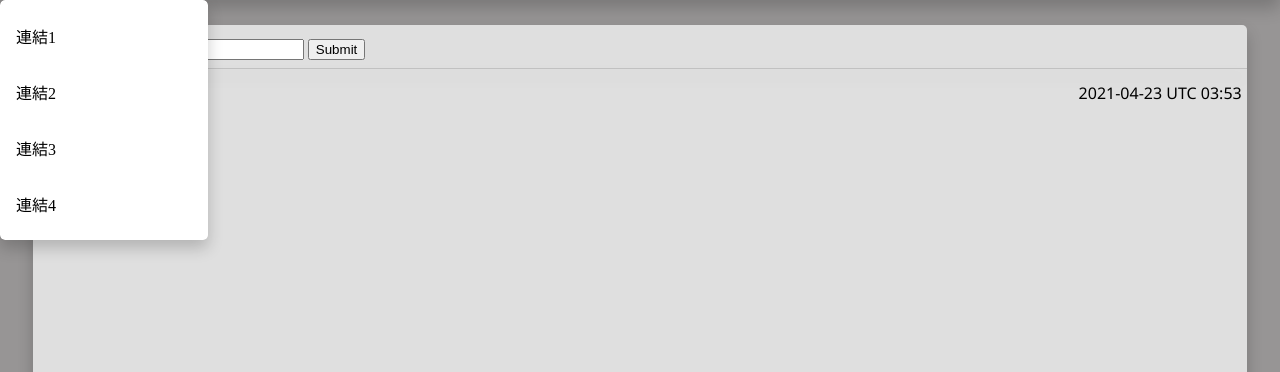
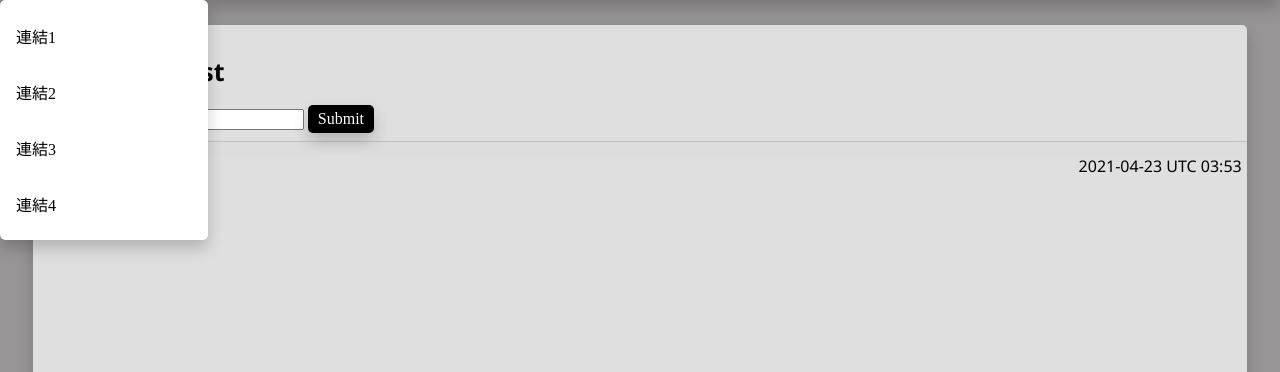
Before and after one commit to dennyxbox890/php-web-interface-test, a PHP site: page /page1.php in a window 1280 px wide. Shown: the part 52-424 px from the top of the page. Run offline with PHP 8.4, Linux system fonts and the light colour scheme.

Commit message:
update main

```diff
--- a/page1.php
+++ b/page1.php
@@ -33,6 +33,7 @@
       </div>
     <div class="paragraph">
       <div  id="php1">
+        <h1 class="ex_title1">Text input test</h1>
         <div class="form">
         <!--from https://www.w3schools.com/html/html_forms.asp-->
             <form method="post" action="<?php echo $_SERVER['PHP_SELF'];?>">
--- a/style2.css
+++ b/style2.css
@@ -35,5 +35,26 @@ hr{
     padding: 5px;
 }
 #submit_button{
+    box-shadow: 0px 8px 16px 0px rgba(0,0,0,0.2);
+    font-family: "微軟正黑體";
+    font-size: 16px;
+    border: none;
+    outline: none;
+    color: white;
+    padding: 5px 10px;
+    background-color: black;
+    margin: 0;
+    border-radius: 5px;
+}
+#submit_button:hover{
+    transition-property: all;
+    transition-duration: 0.4s;
+    background-color: rgb(190, 6, 6);
+}
 
+.ex_title1{
+    padding-left: 10px;
+    font-family: 'Segoe UI', Tahoma, Geneva, Verdana, sans-serif;
+    font-family: 'Segoe UI',"微軟正黑體";
+    font-size: 25px;
 }
```
